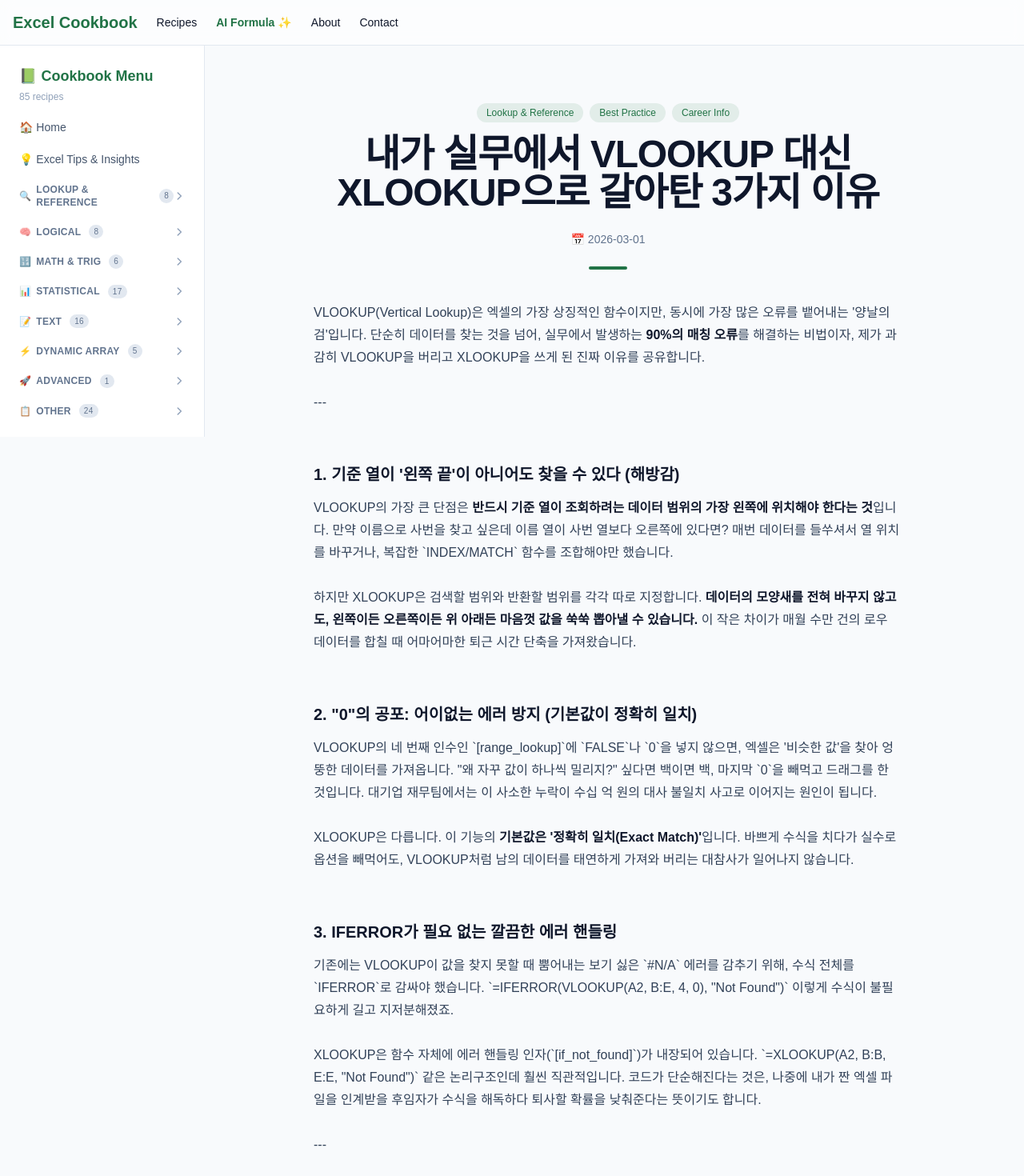
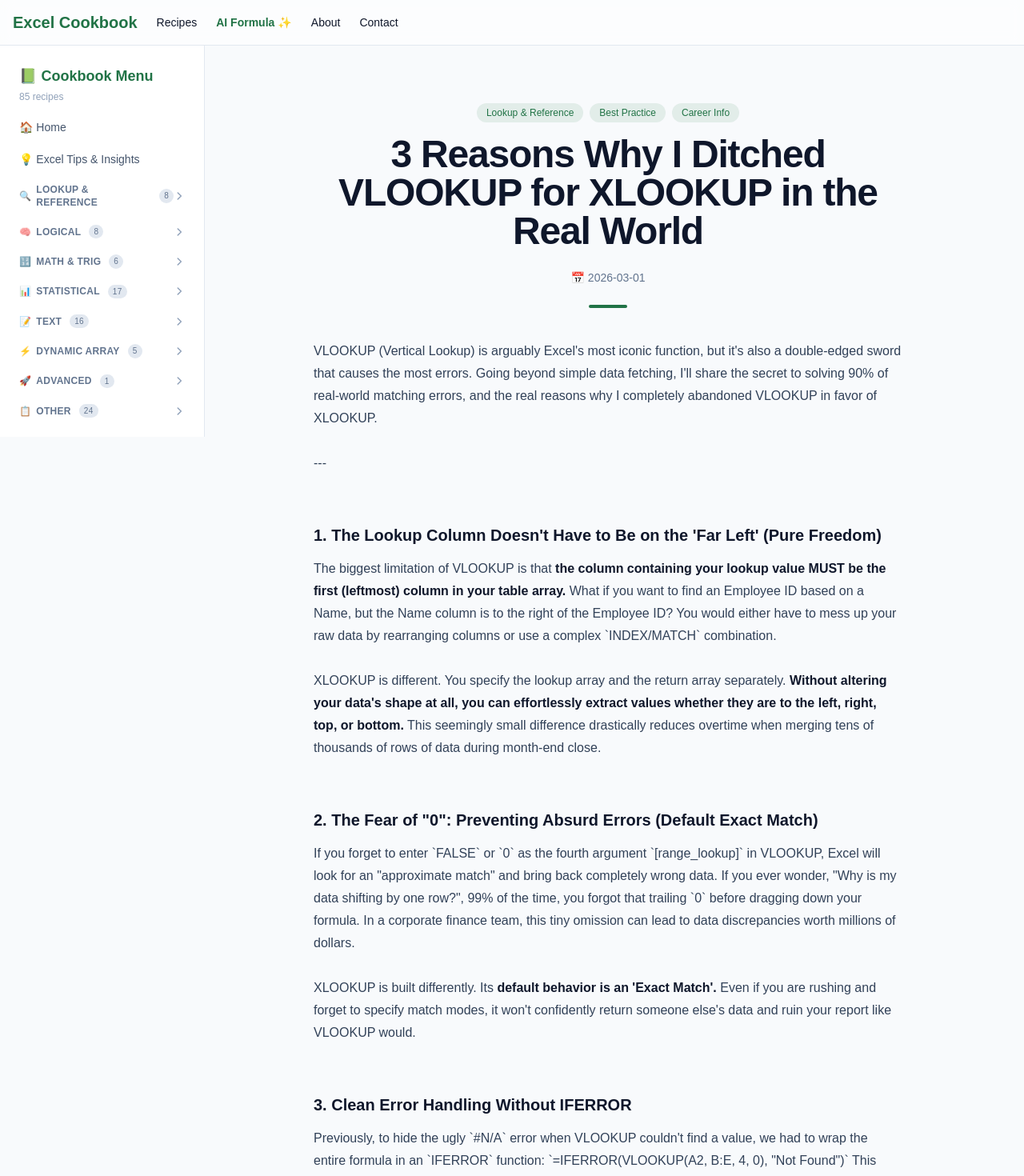
Before and after one commit to sadoman16/excel-cookbook, a Next.js app: page /insights/vlookup-vs-xlookup in a window 1280 px wide. Shown: the top 1470 px of the page at 80% size. Built offline with nearby package versions, Linux system fonts and the light colour scheme.

Commit message:
fix(seo): Translate insight to English and fix Next.js 404 caching issue

```diff
--- a/app/insights/[slug]/page.tsx
+++ b/app/insights/[slug]/page.tsx
@@ -4,7 +4,7 @@ import { getInsightBySlug, getAllInsightSlugs } from '@/lib/insight-parser';
 import CopyHelper from '@/components/CopyHelper';
 import { AuthorBio } from '@/components/ui/AuthorBio';
 
-export const dynamicParams = false;
+export const dynamicParams = true;
 
 export function generateStaticParams() {
     return getAllInsightSlugs().map((slug) => ({
--- a/app/recipes/[slug]/page.tsx
+++ b/app/recipes/[slug]/page.tsx
@@ -8,7 +8,7 @@ import CopyHelper from "@/components/CopyHelper";
 import { RelatedRecipes } from "@/components/ui/RelatedRecipes";
 import { AuthorBio } from "@/components/ui/AuthorBio";
 // Required for static export mode
-export const dynamicParams = false;
+export const dynamicParams = true;
 
 // SSG: Generate all recipe pages at build time
 export function generateStaticParams() {
--- a/content/insights/vlookup-vs-xlookup.mdx
+++ b/content/insights/vlookup-vs-xlookup.mdx
@@ -1,36 +1,36 @@
 ---
-title: "내가 실무에서 VLOOKUP 대신 XLOOKUP으로 갈아탄 3가지 이유"
-description: "VLOOKUP의 치명적인 한계점과, 오류 잡느라 주말을 날려본 10년 차 재무 담당자가 XLOOKUP을 맹신하게 된 진짜 이유."
+title: "3 Reasons Why I Ditched VLOOKUP for XLOOKUP in the Real World"
+description: "VLOOKUP's fatal flaws, and why this 10-year financial analyst trusts XLOOKUP to save the weekend."
 date: "2026-03-01"
 tags: ["Lookup & Reference", "Best Practice", "Career Info"]
 ---
 
-VLOOKUP(Vertical Lookup)은 엑셀의 가장 상징적인 함수이지만, 동시에 가장 많은 오류를 뱉어내는 '양날의 검'입니다. 단순히 데이터를 찾는 것을 넘어, 실무에서 발생하는 **90%의 매칭 오류**를 해결하는 비법이자, 제가 과감히 VLOOKUP을 버리고 XLOOKUP을 쓰게 된 진짜 이유를 공유합니다.
+VLOOKUP (Vertical Lookup) is arguably Excel's most iconic function, but it's also a double-edged sword that causes the most errors. Going beyond simple data fetching, I'll share the secret to solving 90% of real-world matching errors, and the real reasons why I completely abandoned VLOOKUP in favor of XLOOKUP.
 
 ---
 
-### 1. 기준 열이 '왼쪽 끝'이 아니어도 찾을 수 있다 (해방감)
-VLOOKUP의 가장 큰 단점은 **반드시 기준 열이 조회하려는 데이터 범위의 가장 왼쪽에 위치해야 한다는 것**입니다. 만약 이름으로 사번을 찾고 싶은데 이름 열이 사번 열보다 오른쪽에 있다면? 매번 데이터를 들쑤셔서 열 위치를 바꾸거나, 복잡한 `INDEX/MATCH` 함수를 조합해야만 했습니다.
+### 1. The Lookup Column Doesn't Have to Be on the 'Far Left' (Pure Freedom)
+The biggest limitation of VLOOKUP is that **the column containing your lookup value MUST be the first (leftmost) column in your table array.** What if you want to find an Employee ID based on a Name, but the Name column is to the right of the Employee ID? You would either have to mess up your raw data by rearranging columns or use a complex `INDEX/MATCH` combination.
 
-하지만 XLOOKUP은 검색할 범위와 반환할 범위를 각각 따로 지정합니다. **데이터의 모양새를 전혀 바꾸지 않고도, 왼쪽이든 오른쪽이든 위 아래든 마음껏 값을 쑥쑥 뽑아낼 수 있습니다.** 이 작은 차이가 매월 수만 건의 로우 데이터를 합칠 때 어마어마한 퇴근 시간 단축을 가져왔습니다.
+XLOOKUP is different. You specify the lookup array and the return array separately. **Without altering your data's shape at all, you can effortlessly extract values whether they are to the left, right, top, or bottom.** This seemingly small difference drastically reduces overtime when merging tens of thousands of rows of data during month-end close.
 
-### 2. "0"의 공포: 어이없는 에러 방지 (기본값이 정확히 일치)
-VLOOKUP의 네 번째 인수인 `[range_lookup]`에 `FALSE`나 `0`을 넣지 않으면, 엑셀은 '비슷한 값'을 찾아 엉뚱한 데이터를 가져옵니다. "왜 자꾸 값이 하나씩 밀리지?" 싶다면 백이면 백, 마지막 `0`을 빼먹고 드래그를 한 것입니다. 대기업 재무팀에서는 이 사소한 누락이 수십 억 원의 대사 불일치 사고로 이어지는 원인이 됩니다.
+### 2. The Fear of "0": Preventing Absurd Errors (Default Exact Match)
+If you forget to enter `FALSE` or `0` as the fourth argument `[range_lookup]` in VLOOKUP, Excel will look for an "approximate match" and bring back completely wrong data. If you ever wonder, "Why is my data shifting by one row?", 99% of the time, you forgot that trailing `0` before dragging down your formula. In a corporate finance team, this tiny omission can lead to data discrepancies worth millions of dollars.
 
-XLOOKUP은 다릅니다. 이 기능의 **기본값은 '정확히 일치(Exact Match)'**입니다. 바쁘게 수식을 치다가 실수로 옵션을 빼먹어도, VLOOKUP처럼 남의 데이터를 태연하게 가져와 버리는 대참사가 일어나지 않습니다.
+XLOOKUP is built differently. Its **default behavior is an 'Exact Match'.** Even if you are rushing and forget to specify match modes, it won't confidently return someone else's data and ruin your report like VLOOKUP would.
 
-### 3. IFERROR가 필요 없는 깔끔한 에러 핸들링
-기존에는 VLOOKUP이 값을 찾지 못할 때 뿜어내는 보기 싫은 `#N/A` 에러를 감추기 위해, 수식 전체를 `IFERROR`로 감싸야 했습니다.
+### 3. Clean Error Handling Without IFERROR
+Previously, to hide the ugly `#N/A` error when VLOOKUP couldn't find a value, we had to wrap the entire formula in an `IFERROR` function:
 `=IFERROR(VLOOKUP(A2, B:E, 4, 0), "Not Found")`
-이렇게 수식이 불필요하게 길고 지저분해졌죠.
+This made formulas unnecessarily long and messy.
 
-XLOOKUP은 함수 자체에 에러 핸들링 인자(`[if_not_found]`)가 내장되어 있습니다.
+XLOOKUP has error-handling built right into it as a native argument `[if_not_found]`:
 `=XLOOKUP(A2, B:B, E:E, "Not Found")`
-같은 논리구조인데 훨씬 직관적입니다. 코드가 단순해진다는 것은, 나중에 내가 짠 엑셀 파일을 인계받을 후임자가 수식을 해독하다 퇴사할 확률을 낮춰준다는 뜻이기도 합니다.
+It achieves the exact same logical result, but is infinitely more intuitive. Cleaner code means there's a much lower chance that the junior analyst taking over your spreadsheet will quit in frustration trying to decipher your nested formulas.
 
 ---
 
-### ⚠️ 결론: 아직도 VLOOKUP을 쓰시나요?
-여전히 레거시 엑셀 팩토리에서는 VLOOKUP이 현역으로 쓰이지만, 최신 버전의 엑셀 환경(Excel 365, 2021)이라면 굳이 VLOOKUP을 고집할 이유가 단 하나도 없습니다. 저 역시 VLOOKUP에 익숙해진 손가락을 고치는 데 며칠이 걸렸지만, **지금은 확신합니다. XLOOKUP은 엑셀 역사가 만들어낸 최고의 역작입니다.**
+### ⚠️ Conclusion: Are You Still Using VLOOKUP?
+While VLOOKUP still roams the halls of legacy corporate environments, if you are using a modern version of Excel (Microsoft 365, Excel 2021), there is absolutely zero reason to cling to it. It took me a few days to retrain my muscle memory, but **I am now convinced: XLOOKUP is the greatest masterpiece in Excel's history.**
 
-왼쪽 검색이 안 돼서 열 순서를 바꾸는 고생은 이제 그만하시고, 오늘부터 꼭 **[XLOOKUP 레시피](/recipes/xlookup)**로 갈아타 보세요. 여러분의 저녁 없는 삶을 바꿔줄 가장 확실한 치트키입니다.
+Stop struggling to rearrange columns just to make left-to-right lookups work. Change your life today by switching to our **[XLOOKUP Recipe](/recipes/xlookup)**. It's the most surefire shortcut to getting your weekends back.
```
